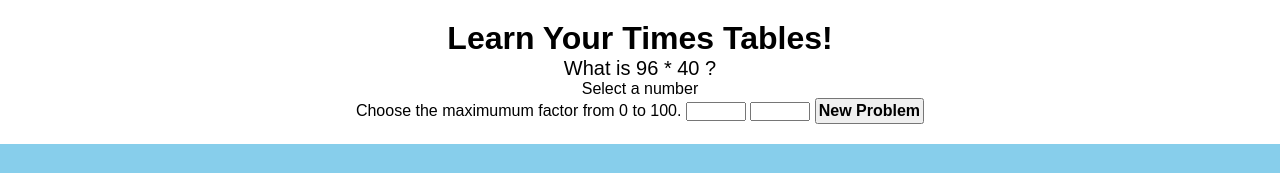
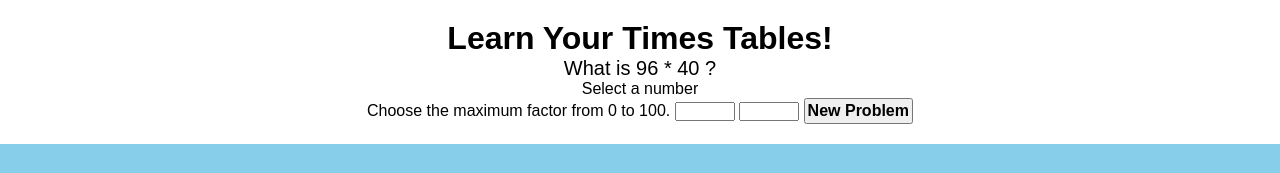
Before and after one commit to JustinCThomas/Multiplication-Project, a plain HTML site: page index.html in a window 1280 px wide. Shown: the top 173 px of the page. Drawn offline with Linux system fonts and the light colour scheme.

Commit message:
update README.md

```diff
--- a/index.html
+++ b/index.html
@@ -12,20 +12,16 @@
 
       <p>What is  <span id="value1"></span> * <span id="value2"></span>  ?</p>
 
-      <!-- <p>You have <span id="timer">0</span> seconds remaining.</p> -->
-
       <div id="correctness">Select a number</div>
       <br>
 
-
-      Choose the maximumum factor from 0 to 100.
+      Choose the maximum factor from 0 to 100.
       <input type="number" name="firstFactorMax" min="0" max="100">
       <input type="number" name="secondFactorMax" min="0" max="100">
 
 
       <button id="new-problem">New Problem</button>
     </header>
-
 
     <div class="container">
       <div class="number-box">
--- a/js/multiply.js
+++ b/js/multiply.js
@@ -10,7 +10,6 @@ var factorTwoMax = document.querySelector("input[name='secondFactorMax']");
 /*
 Make the page look nicer and smoother
 possibly change the color scheme
-Maybe add a score system
 */
 
 init();
```
Also changed, not shown: README.md.
